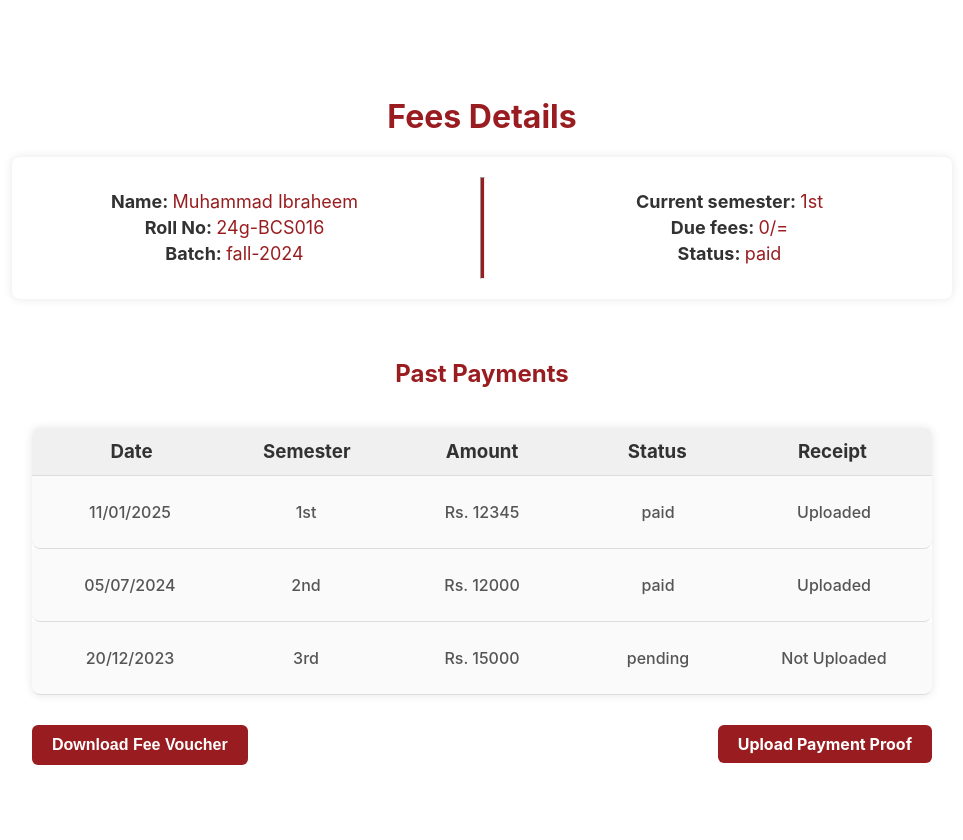
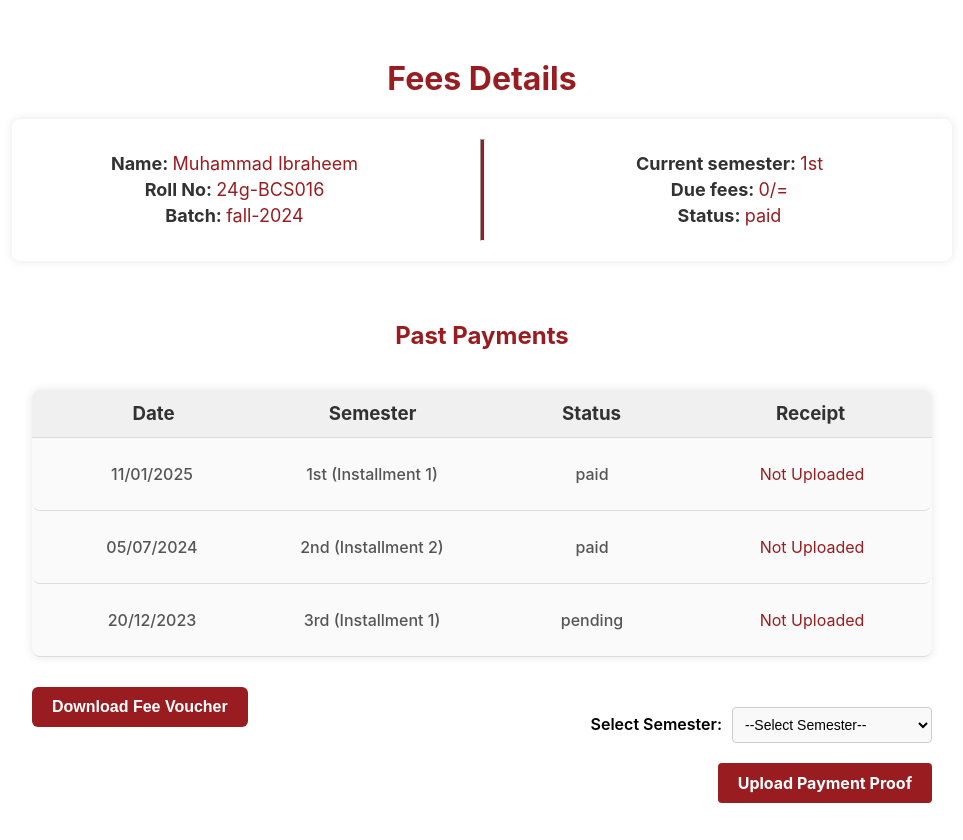
Before and after one commit to ZohaMobin/gutech-studentportal, a React (Create React App) app: page / in a window 1280 px wide. Shown: the whole page, without its empty margins (158-1121 px from the left). Built offline with nearby package versions, Linux system fonts and the light colour scheme.

Commit message:
Ibraheem Push

```diff
--- a/src/Pages/Group1-Fees/Fees.css
+++ b/src/Pages/Group1-Fees/Fees.css
@@ -167,3 +167,60 @@ span{
     cursor: pointer;
     color: #ddd;
 }
+
+/* Styles for the Semester Dropdown */
+.semester-select {
+    margin: 20px 0;
+  }
+
+  .semester-select label {
+    font-size: 16px;
+    font-weight: 600;
+    margin-right: 10px;
+  }
+
+  .semester-select select {
+    padding: 8px;
+    font-size: 14px;
+    border: 1px solid #ccc;
+    border-radius: 4px;
+    width: 200px;
+    background-color: #f9f9f9;
+    transition: all 0.3s ease;
+  }
+
+  .semester-select select:hover {
+    border-color: #3f3f3f;
+    background-color: #f0f0f0;
+  }
+
+  .semester-select select:focus {
+    outline: none;
+    border-color: #007bff;
+    background-color: #fff;
+  }
+
+  .file-info {
+    font-size: 14px;
+    color: #333;
+    margin-top: 10px;
+  }
+
+  .upload-button {
+    background-color: #991D20;
+    color: white;
+    padding: 10px 20px;
+    border-radius: 4px;
+    border: none;
+    cursor: pointer;
+    font-size: 16px;
+  }
+
+  .upload-button:hover {
+    background-color: #8a1b1e;
+  }
+
+  .file-info {
+    color: #333;
+    margin-top: 10px;
+  }
--- a/src/Pages/Group1-Fees/Fees.js
+++ b/src/Pages/Group1-Fees/Fees.js
@@ -1,7 +1,7 @@
 import React, { useState } from "react";
 import './Fees.css';
 
-function Fees(){
+function Fees() {
   const student = {
     name: "Muhammad Ibraheem",
     rollNo: "24g-BCS016",
@@ -11,46 +11,93 @@ function Fees(){
     dues: "0/="
   };
 
-    const fees = [
+  // Initial fee records
+  const initialFees = [
     {
       Date: "11/01/2025",
       amount: "12345",
       statusfee: "paid",
-            semesterfee: "1st",
-            receipt: "Uploaded"
+      semesterfee: "1st (Installment 1)",
+      receipt: "Not Uploaded"
     },
     {
       Date: "05/07/2024",
       amount: "12000",
       statusfee: "paid",
-            semesterfee: "2nd",
-            receipt: "Uploaded"
+      semesterfee: "2nd (Installment 2)",
+      receipt: "Not Uploaded"
     },
     {
       Date: "20/12/2023",
       amount: "15000",
       statusfee: "pending",
-            semesterfee: "3rd",
+      semesterfee: "3rd (Installment 1)",
       receipt: "Not Uploaded"
     }
   ];
 
-    const {name, rollNo, batch, status, semester, dues} = student;
+  const { name, rollNo, batch, status, semester, dues } = student;
 
   const [fileName, setFileName] = useState('');
+  const [selectedSemester, setSelectedSemester] = useState(''); // Track selected semester for file upload
+  const [fees, setFees] = useState(initialFees); // Update fees dynamically
+  const [uploadedFiles, setUploadedFiles] = useState({
+    "1st (Installment 1)": null,
+    "1st (Installment 2)": null,
+    "2nd (Installment 1)": null,
+    "2nd (Installment 2)": null,
+    "3rd (Installment 1)": null,
+    "3rd (Installment 2)": null,
+    "4th (Installment 1)": null,
+    "4th (Installment 2)": null,
+    "5th (Installment 1)": null,
+    "5th (Installment 2)": null,
+    "6th (Installment 1)": null,
+    "6th (Installment 2)": null,
+    "7th (Installment 1)": null,
+    "7th (Installment 2)": null,
+    "8th (Installment 1)": null,
+    "8th (Installment 2)": null
+  });
 
   const handleFileUpload = (e) => {
     const file = e.target.files[0];
-        if (file) {
+    if (file && selectedSemester) {
       setFileName(file.name);
+      setUploadedFiles(prev => ({
+        ...prev,
+        [selectedSemester]: file.name // Assign the file to the selected semester
+      }));
+
+      // Check if semester already exists in the fees array
+      const semesterExists = fees.some(fee => fee.semesterfee === selectedSemester);
+      if (!semesterExists) {
+        // Add a new fee record for the selected semester
+        const newFeeRecord = {
+          Date: new Date().toLocaleDateString(), // Current date
+          amount: "0", // Default value, could be updated later
+          statusfee: "paid", // Change status to paid if file is uploaded
+          semesterfee: selectedSemester,
+          receipt: file.name // Name of the uploaded file
+        };
+        setFees([...fees, newFeeRecord]); // Add the new record to the fees array
+      } else {
+        // Update existing record with paid status if file is uploaded
+        const updatedFees = fees.map(fee =>
+          fee.semesterfee === selectedSemester
+            ? { ...fee, statusfee: "paid", receipt: file.name }
+            : fee
+        );
+        setFees(updatedFees);
+      }
+    } else {
+      alert("Please select a semester before uploading a file.");
     }
   };
-
 
   return (
     <div className="page">
       <h1 className="heading">Fees Details</h1>
-
 
       <div className="upper">
         <div className="left">
@@ -64,14 +111,13 @@ function Fees(){
           <h4>Due fees: <span>{dues}</span></h4>
           <h4>Status: <span>{status}</span></h4>
         </div>
+      </div>
 
-            </div>
       <h2 className="heading2">Past Payments</h2>
       <div className="details">
         <div className="details-headings">
           <h3>Date</h3>
           <h3>Semester</h3>
-                        <h3>Amount</h3>
           <h3>Status</h3>
           <h3>Receipt</h3>
         </div>
@@ -79,20 +125,57 @@ function Fees(){
           <div className="details-info" key={index}>
             <p>{fee.Date}</p>
             <p>{fee.semesterfee}</p>
-                        <p>Rs. {fee.amount}</p>
             <p>{fee.statusfee}</p>
-                        <p>{fee.receipt}</p>
+            <p>
+              {uploadedFiles[fee.semesterfee] ? (
+                <a href="#" className="file-link">
+                  {uploadedFiles[fee.semesterfee]}
+                </a>
+              ) : (
+                <span>{fee.receipt}</span> // Show "Not Uploaded" initially
+              )}
+            </p>
           </div>
         ))}
+      </div>
 
-                </div>
       <div className="buttons">
         <div className="download-container">
           <a href="/fees-info.pdf" download>
             <button className="download-button">Download Fee Voucher</button>
           </a>
         </div>
+
         <div className="upload-container">
+          {/* Select Semester and Installment for File Upload */}
+          <div className="semester-select">
+            <label htmlFor="semester-select">Select Semester:</label>
+            <select
+              id="semester-select"
+              value={selectedSemester}
+              onChange={(e) => setSelectedSemester(e.target.value)}
+            >
+              <option value="">--Select Semester--</option>
+              <option value="1st (Installment 1)">1st (Installment 1)</option>
+              <option value="1st (Installment 2)">1st (Installment 2)</option>
+              <option value="2nd (Installment 1)">2nd (Installment 1)</option>
+              <option value="2nd (Installment 2)">2nd (Installment 2)</option>
+              <option value="3rd (Installment 1)">3rd (Installment 1)</option>
+              <option value="3rd (Installment 2)">3rd (Installment 2)</option>
+              <option value="4th (Installment 1)">4th (Installment 1)</option>
+              <option value="4th (Installment 2)">4th (Installment 2)</option>
+              <option value="5th (Installment 1)">5th (Installment 1)</option>
+              <option value="5th (Installment 2)">5th (Installment 2)</option>
+              <option value="6th (Installment 1)">6th (Installment 1)</option>
+              <option value="6th (Installment 2)">6th (Installment 2)</option>
+              <option value="7th (Installment 1)">7th (Installment 1)</option>
+              <option value="7th (Installment 2)">7th (Installment 2)</option>
+              <option value="8th (Installment 1)">8th (Installment 1)</option>
+              <option value="8th (Installment 2)">8th (Installment 2)</option>
+            </select>
+          </div>
+
+          {/* Upload File Button */}
           <label htmlFor="file-upload" className="upload-button">
             Upload Payment Proof
           </label>
@@ -104,11 +187,14 @@ function Fees(){
             onChange={handleFileUpload}
             aria-label="Upload proof of payment"
           />
+
+          {/* Display uploaded file info */}
           {fileName && <p className="file-info">File uploaded: {fileName}</p>}
         </div>
       </div>
 
     </div>
-    )
+  );
 }
+
 export default Fees;
```
Lines whose indentation alone changed are shown as unchanged.
